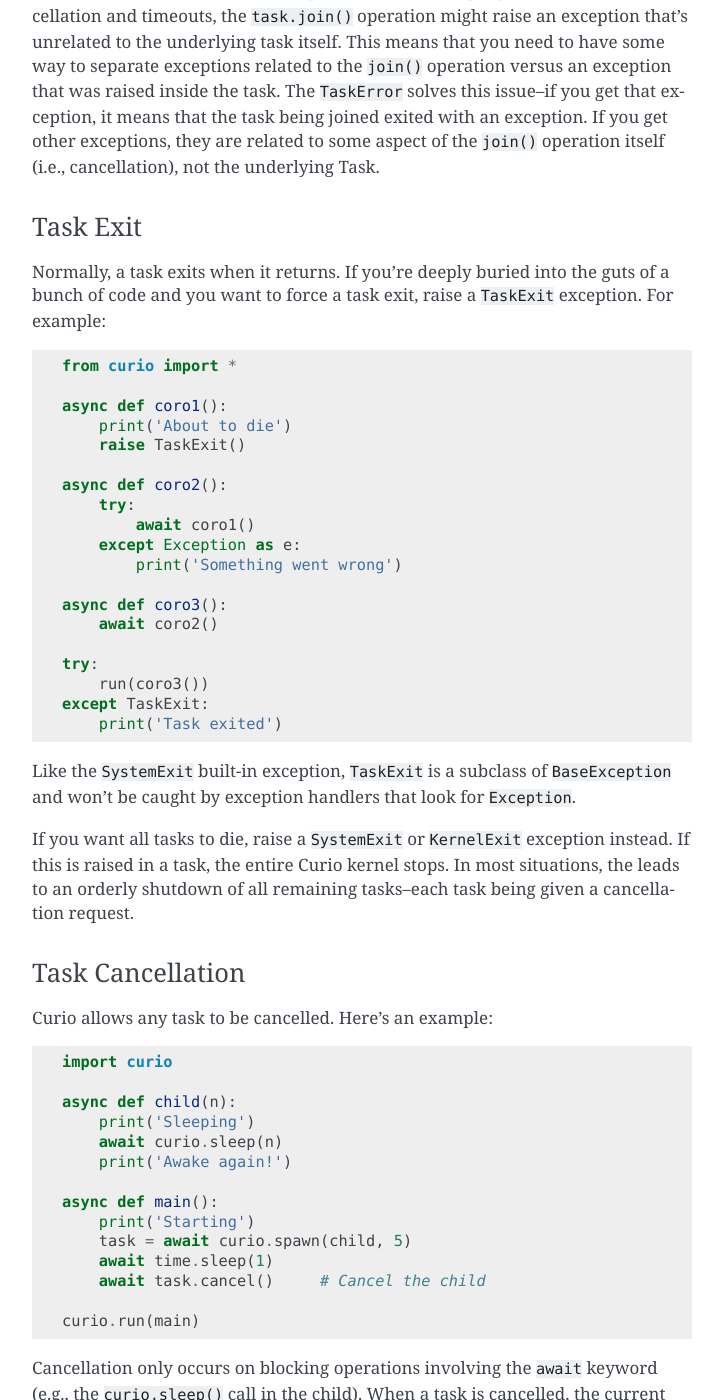
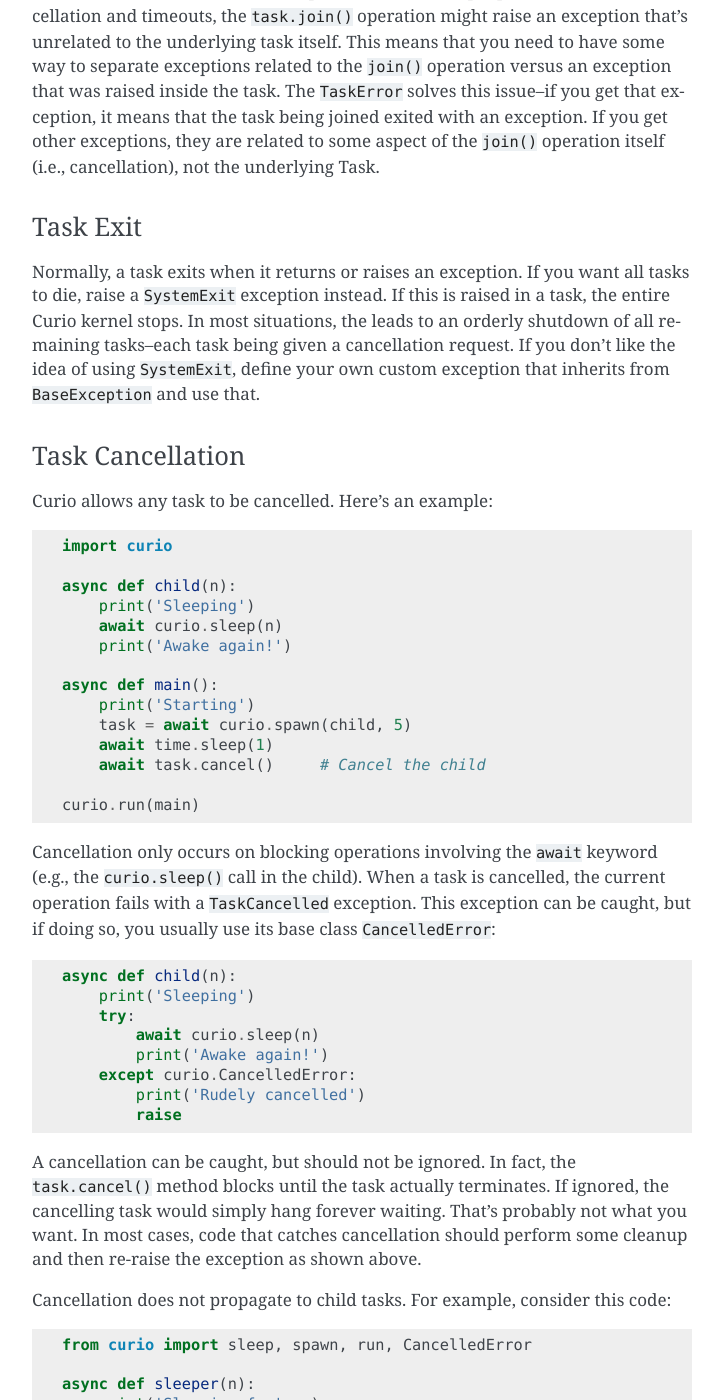
Before and after one commit to dabeaz/curio, a Sphinx documentation site: the page built from docs/devel.rst, in a window 1280 px wide and 1400 px high, scrolled down 21026 px. Shown: the whole window, without its empty margins (388-1111 px from the left). Built offline with Sphinx 7.4.7, drawn with Linux system fonts in a browser that asks for light colours; pages that are not in the unit, such as notebooks, are missing from menus.

Commit message:
Removed TaskExit exception.

```diff
--- a/docs/devel.rst
+++ b/docs/devel.rst
@@ -999,38 +999,13 @@ cancellation), not the underlying Task.
 Task Exit
 ^^^^^^^^^
 
-Normally, a task exits when it returns.  If you're deeply buried into
-the guts of a bunch of code and you want to force a task exit, raise
-a ``TaskExit`` exception.  For example::
-
-    from curio import *
-
-    async def coro1():
-        print('About to die')
-        raise TaskExit()
-
-    async def coro2():
-        try:
-            await coro1()
-        except Exception as e:
-            print('Something went wrong')
-
-    async def coro3():
-        await coro2()
-
-    try:
-        run(coro3())
-    except TaskExit:
-        print('Task exited')
-
-Like the ``SystemExit`` built-in exception, ``TaskExit`` is a subclass
-of ``BaseException`` and won't be caught by exception handlers that
-look for ``Exception``.
-
-If you want all tasks to die, raise a ``SystemExit`` or ``KernelExit``
-exception instead.  If this is raised in a task, the entire Curio
-kernel stops. In most situations, the leads to an orderly shutdown of
-all remaining tasks--each task being given a cancellation request.
+Normally, a task exits when it returns or raises an exception. If you
+want all tasks to die, raise a ``SystemExit`` exception instead.  If
+this is raised in a task, the entire Curio kernel stops. In most
+situations, the leads to an orderly shutdown of all remaining
+tasks--each task being given a cancellation request.   If you don't like
+the idea of using ``SystemExit``, define your own custom exception that
+inherits from ``BaseException`` and use that.
 
 Task Cancellation
 ^^^^^^^^^^^^^^^^^
```
Also changed, not shown: 1 other file.
